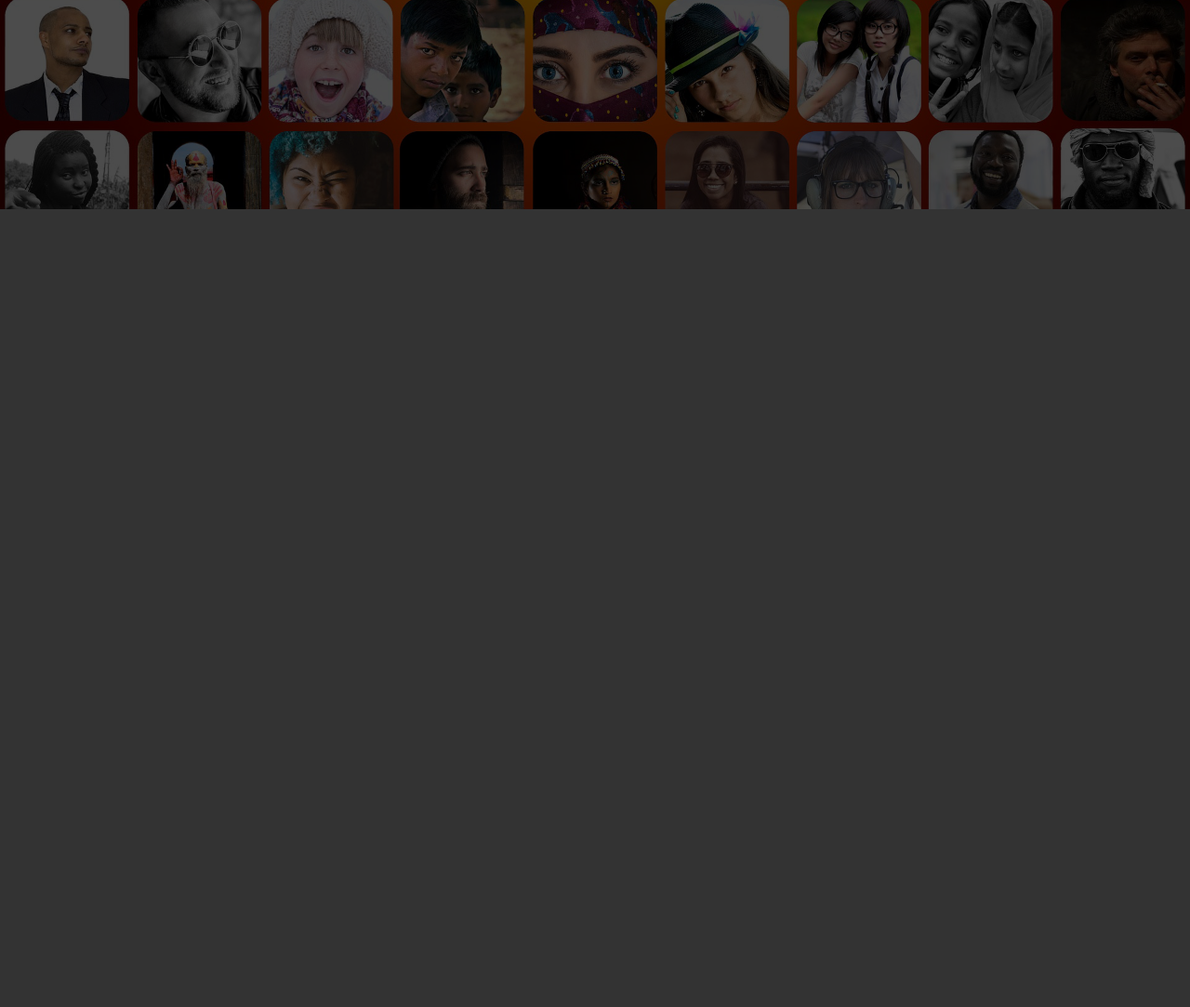
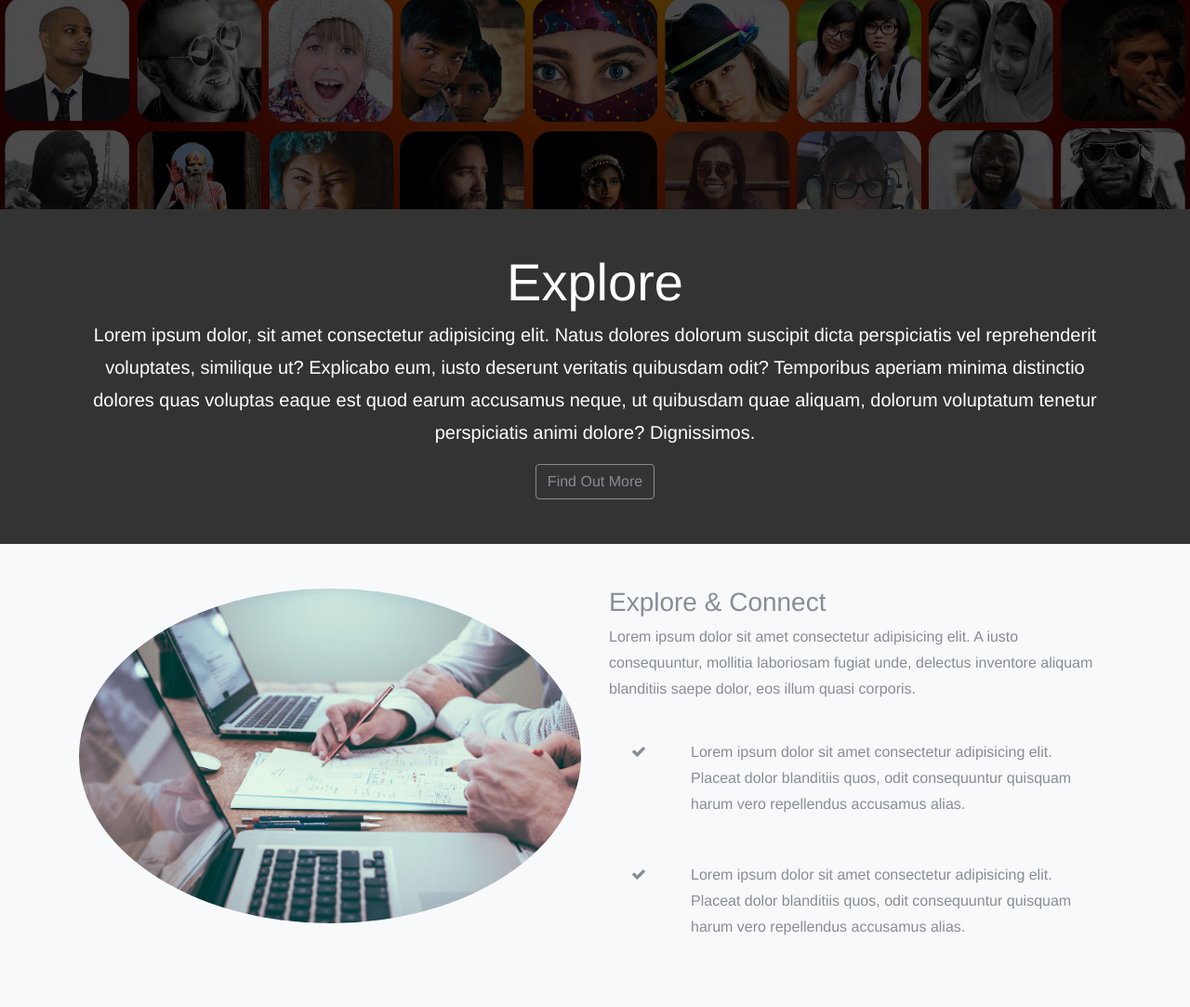
Before and after one commit to AndriiSavchuk/social-lab, a website: page app/index.html in a window 1280 px wide. Shown: the part 575-1658 px from the top of the page at 93% size. Before the commit the page ends 800 px from the top, so only its background shows below. Drawn offline with Linux system fonts and the light colour scheme.

Commit message:
added markup for section explore

```diff
--- a/app/index.html
+++ b/app/index.html
@@ -1,5 +1,6 @@
 <!DOCTYPE html>
 <html lang="en">
+
 <head>
   <meta charset="utf-8">
 
@@ -69,7 +70,8 @@
                   <i class="fa fa-check"></i>
                 </div>
                 <div class="p-4 align-self-end">
-                    Lorem ipsum dolor sit amet consectetur adipisicing elit. Placeat dolor blanditiis quos, odit consequuntur quisquam harum vero repellendus accusamus alias.
+                  Lorem ipsum dolor sit amet consectetur adipisicing elit. Placeat dolor blanditiis quos, odit consequuntur quisquam harum
+                  vero repellendus accusamus alias.
                 </div>
               </div>
 
@@ -78,7 +80,8 @@
                   <i class="fa fa-check"></i>
                 </div>
                 <div class="p-4 align-self-end">
-                      Lorem ipsum dolor sit amet consectetur adipisicing elit. Placeat dolor blanditiis quos, odit consequuntur quisquam harum vero repellendus accusamus alias.
+                  Lorem ipsum dolor sit amet consectetur adipisicing elit. Placeat dolor blanditiis quos, odit consequuntur quisquam harum
+                  vero repellendus accusamus alias.
                 </div>
               </div>
 
@@ -87,7 +90,8 @@
                   <i class="fa fa-check"></i>
                 </div>
                 <div class="p-4 align-self-end">
-                        Lorem ipsum dolor sit amet consectetur adipisicing elit. Placeat dolor blanditiis quos, odit consequuntur quisquam harum vero repellendus accusamus alias.
+                  Lorem ipsum dolor sit amet consectetur adipisicing elit. Placeat dolor blanditiis quos, odit consequuntur quisquam harum
+                  vero repellendus accusamus alias.
                 </div>
               </div>
             </div>
@@ -123,13 +127,59 @@
   <!--End of Header-->
 
   <main id="main" class="main">
-      <!--Section ... -->
-      <section>
+    <!--Section Explore -->
+    <section id="explore">
+      <div class="explore-header">
         <div class="container">
+          <div class="row">
+            <div class="col text-center">
+              <div class="py-5">
+                <h1 class="display-4">Explore</h1>
+                <p class="lead">Lorem ipsum dolor, sit amet consectetur adipisicing elit. Natus dolores dolorum suscipit dicta perspiciatis
+                  vel reprehenderit voluptates, similique ut? Explicabo eum, iusto deserunt veritatis quibusdam odit? Temporibus
+                  aperiam minima distinctio dolores quas voluptas eaque est quod earum accusamus neque, ut quibusdam quae
+                  aliquam, dolorum voluptatum tenetur perspiciatis animi dolore? Dignissimos.</p>
+                <a href="#" class="btn btn-outline-secondary">Find Out More</a>
+              </div>
+            </div>
+          </div>
+        </div>
+      </div>
 
+      <div class="explore-content bg-light text-muted py-5">
+        <div class="container">
+          <div class="row">
+            <div class="col-md-6">
+              <img src="img/explore.jpg" alt="Explore image" class="img-fluid mb-3 rounded-circle">
+            </div>
+            <div class="col-md-6">
+              <h3>Explore & Connect</h3>
+              <p>Lorem ipsum dolor sit amet consectetur adipisicing elit. A iusto consequuntur, mollitia laboriosam fugiat unde,
+                delectus inventore aliquam blanditiis saepe dolor, eos illum quasi corporis.</p>
+              <div class="d-flex flex-row">
+                <div class="p-4 align-self-start">
+                  <i class="fa fa-check"></i>
+                </div>
+                <div class="p-4 align-self-end">
+                  Lorem ipsum dolor sit amet consectetur adipisicing elit. Placeat dolor blanditiis quos, odit consequuntur quisquam harum
+                  vero repellendus accusamus alias.
+                </div>
+              </div>
+              <div class="d-flex flex-row">
+                <div class="p-4 align-self-start">
+                  <i class="fa fa-check"></i>
+                </div>
+                <div class="p-4 align-self-end">
+                  Lorem ipsum dolor sit amet consectetur adipisicing elit. Placeat dolor blanditiis quos, odit consequuntur quisquam harum
+                  vero repellendus accusamus alias.
+                </div>
+              </div>
+            </div>
+          </div>
+        </div>
       </div>
     </section>
-      <!--End of Section ... -->
+    <!--End of Section Explore -->
   </main>
 
   <!--Footer-->
@@ -141,4 +191,5 @@
   <script src="js/script.min.js"></script>
 
 </body>
+
 </html>
```
Also changed, not shown: app/img/explore.jpg (added). Lines whose indentation alone changed are shown as unchanged.
